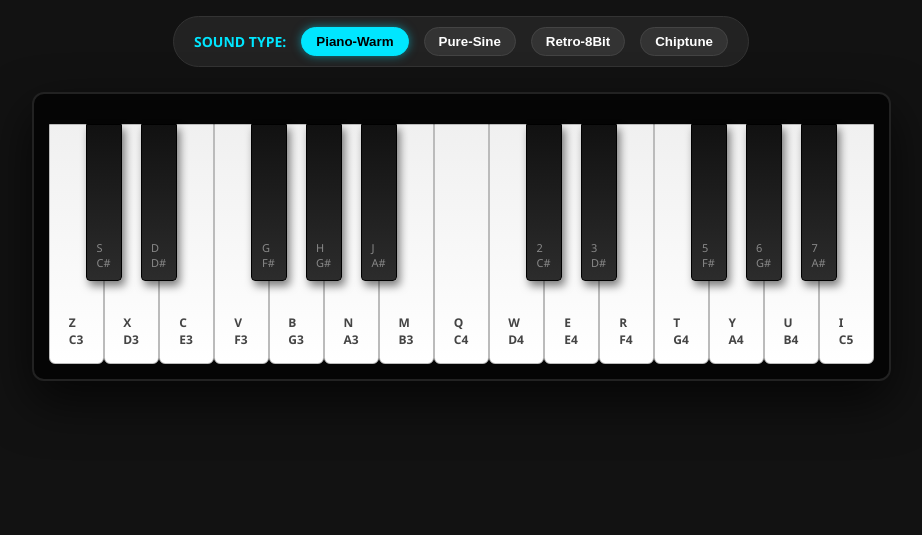
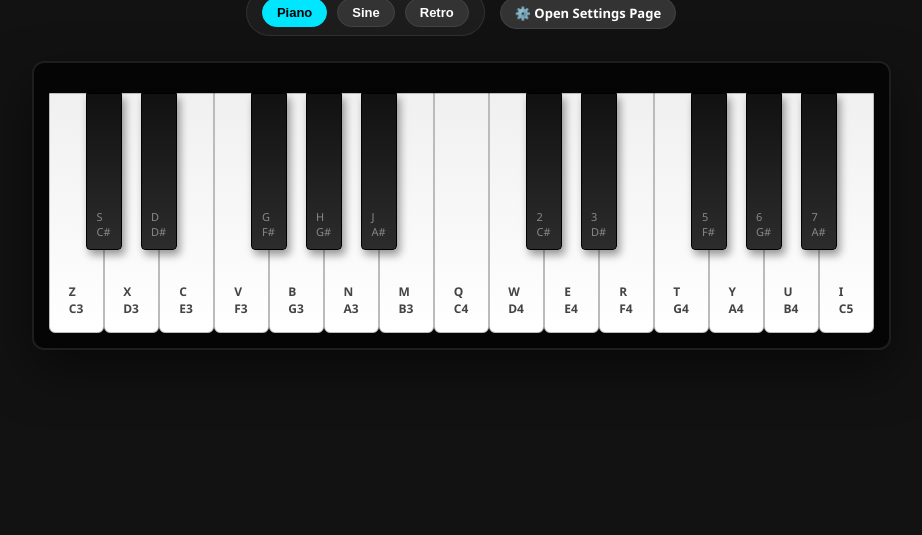
Before and after one commit to 131633-a11y/Online-piano, a plain HTML site: page index.html in a window 1280 px wide. Shown: the part 265-800 px from the top of the page, without its empty margins (179-1101 px from the left). Drawn offline with Linux system fonts and the light colour scheme.

Commit message:
Update index.html
NEw ettings

```diff
--- a/index.html
+++ b/index.html
@@ -5,182 +5,118 @@
     <meta name="viewport" content="width=device-width, initial-scale=1.0">
     <title>Deluxe 2-Octave Online Piano</title>
     <style>
+        :root {
+            --bg-color: #121212;
+            --container-bg: #050505;
+            --accent-color: #00e6ff;
+            --text-color: #ffffff;
+        }
+        .theme-light {
+            --bg-color: #f5f5f7;
+            --container-bg: #e5e5ea;
+            --accent-color: #007aff;
+            --text-color: #1c1c1e;
+        }
+        .theme-retro {
+            --bg-color: #2b1836;
+            --container-bg: #190a21;
+            --accent-color: #ff007f;
+            --text-color: #39ff14;
+        }
+
         body {
             margin: 0;
-            background: #121212;
+            background: var(--bg-color);
             font-family: 'Segoe UI', Tahoma, Geneva, Verdana, sans-serif;
             display: flex;
             flex-direction: column;
             align-items: center;
             justify-content: center;
             height: 100vh;
-            color: #fff;
-            overflow-x: hidden;
+            color: var(--text-color);
         }
-        h1 { margin-bottom: 5px; color: #00e6ff; text-shadow: 0 0 10px rgba(0,230,255,0.3); }
-        .instructions { margin-bottom: 20px; color: #aaa; text-align: center; font-size: 14px; }
+        h1 { margin-bottom: 5px; color: var(--accent-color); }
+        .header-controls { display: flex; gap: 15px; margin-bottom: 25px; align-items: center; }
 
-        /* Control Panel Styles */
         .controls {
-            margin-bottom: 25px;
-            display: flex;
-            gap: 15px;
-            background: #222;
-            padding: 10px 20px;
-            border-radius: 30px;
-            border: 1px solid #333;
+            display: flex; gap: 10px; background: rgba(128,128,128,0.1);
+            padding: 8px 15px; border-radius: 30px; border: 1px solid rgba(128,128,128,0.2);
         }
-        .controls label { font-size: 14px; font-weight: bold; align-self: center; color: #00e6ff; }
-        .controls button {
-            background: #333;
-            color: #fff;
-            border: 1px solid #444;
-            padding: 6px 14px;
-            border-radius: 20px;
-            cursor: pointer;
-            font-weight: bold;
-            transition: all 0.2s;
+        .controls button, .settings-link {
+            background: #333; color: #fff; border: 1px solid #444;
+            padding: 6px 14px; border-radius: 20px; cursor: pointer;
+            font-weight: bold; text-decoration: none; font-size: 13px;
         }
-        .controls button.active-synth {
-            background: #00e6ff;
-            color: #000;
-            border-color: #00e6ff;
-            box-shadow: 0 0 10px rgba(0,230,255,0.5);
+        .controls button.active-synth { background: var(--accent-color); color: #000; border-color: var(--accent-color); }
+
+        .piano-container {
+            display: flex; position: relative; background: var(--container-bg);
+            padding: 30px 15px 15px 15px; border-radius: 12px;
+            box-shadow: 0 20px 50px rgba(0,0,0,0.5); border: 2px solid rgba(128,128,128,0.2);
         }
-
-        /* Piano Keyboard Container */
-        .piano-container {
-            display: flex;
-            position: relative;
-            background: #050505;
-            padding: 30px 15px 15px 15px;
-            border-radius: 12px;
-            box-shadow: 0 20px 50px rgba(0,0,0,0.7);
-            border: 2px solid #222;
+        .key { cursor: pointer; user-select: none; position: relative; }
+        .white-key {
+            width: 55px; height: 240px; background: linear-gradient(to bottom, #f0f0f0 0%, #ffffff 100%);
+            border: 1px solid #bbb; border-radius: 0 0 6px 6px; box-sizing: border-box;
+            display: flex; flex-direction: column; justify-content: flex-end; align-items: center;
+            padding-bottom: 15px; color: #444; font-weight: bold; font-size: 12px; z-index: 1;
         }
-
-        /* Keys Base Styles */
-        .key {
-            cursor: pointer;
-            user-select: none;
-            position: relative;
+        .white-key:active, .white-key.active { background: #d4d4d4; transform: translateY(2px); }
+        .black-key {
+            width: 34px; height: 145px; background: linear-gradient(to bottom, #111 0%, #2c2c2c 100%);
+            border: 1px solid #000; border-radius: 0 0 4px 4px; position: absolute; z-index: 10;
+            display: flex; flex-direction: column; justify-content: flex-end; align-items: center;
+            padding-bottom: 10px; color: #888; font-size: 11px; box-shadow: 3px 5px 8px rgba(0,0,0,0.4);
         }
-
-        /* White Keys (15 keys total across 2 octaves) */
-        .white-key {
-            width: 55px;
-            height: 240px;
-            background: linear-gradient(to bottom, #f0f0f0 0%, #ffffff 100%);
-            border: 1px solid #bbb;
-            border-radius: 0 0 6px 6px;
-            box-sizing: border-box;
-            display: flex;
-            flex-direction: column;
-            justify-content: flex-end;
-            align-items: center;
-            padding-bottom: 15px;
-            color: #444;
-            font-weight: bold;
-            font-size: 12px;
-            transition: background 0.05s, transform 0.05s;
-            z-index: 1;
-        }
-        .white-key:active, .white-key.active {
-            background: #d4d4d4;
-            box-shadow: inset 0 8px 12px rgba(0,0,0,0.25);
-            transform: translateY(2px);
-        }
-
-        /* Black Keys (10 keys total, positioned relatively over white keys) */
-        .black-key {
-            width: 34px;
-            height: 145px;
-            background: linear-gradient(to bottom, #111 0%, #2c2c2c 100%);
-            border: 1px solid #000;
-            border-radius: 0 0 4px 4px;
-            position: absolute;
-            z-index: 10;
-            display: flex;
-            flex-direction: column;
-            justify-content: flex-end;
-            align-items: center;
-            padding-bottom: 10px;
-            color: #888;
-            font-size: 11px;
-            transition: background 0.05s, transform 0.05s;
-            box-shadow: 3px 5px 8px rgba(0,0,0,0.5);
-        }
-        .black-key:active, .black-key.active {
-            background: #444;
-            transform: translateY(1px);
-            box-shadow: 1px 2px 4px rgba(0,0,0,0.5);
-        }
+        .black-key:active, .black-key.active { background: #444; transform: translateY(1px); }
+        .hide-labels .key-label { display: none; }
     </style>
 </head>
 <body>
 
     <h1>Online Deluxe Piano</h1>
-    <div class="instructions">
-        Click notes or use your PC keyboard.<br>
-        <strong>Octave 1:</strong> Z X C V B N M , . / &nbsp;&nbsp;|&nbsp;&nbsp; <strong>Octave 2:</strong> Q W E R T Y U I O P [
+    <div class="header-controls">
+        <div class="controls">
+            <button id="btn-triangle" class="active-synth" onclick="setWaveform('triangle')">Piano</button>
+            <button id="btn-sine" onclick="setWaveform('sine')">Sine</button>
+            <button id="btn-sawtooth" onclick="setWaveform('sawtooth')">Retro</button>
+        </div>
+        <a href="settings.html" class="settings-link">⚙️ Open Settings Page</a>
     </div>
 
-    <!-- Synth Type Customizer Controls -->
-    <div class="controls">
-        <label>SOUND TYPE:</label>
-        <button id="btn-triangle" class="active-synth" onclick="setWaveform('triangle')">Piano-Warm</button>
-        <button id="btn-sine" onclick="setWaveform('sine')">Pure-Sine</button>
-        <button id="btn-sawtooth" onclick="setWaveform('sawtooth')">Retro-8Bit</button>
-        <button id="btn-square" onclick="setWaveform('square')">Chiptune</button>
-    </div>
+    <!-- The Piano Keybed Structure -->
+    <div class="piano-container" id="keyboard">
+        <!-- OCTAVE 1 -->
+        <div class="white-key key" data-note="C3" data-key="z"><span class="key-label">Z<br>C3</span></div>
+        <div class="black-key key" data-note="C#3" data-key="s" style="left: 52px;"><span class="key-label">S<br>C#</span></div>
+        <div class="white-key key" data-note="D3" data-key="x"><span class="key-label">X<br>D3</span></div>
+        <div class="black-key key" data-note="D#3" data-key="d" style="left: 107px;"><span class="key-label">D<br>D#</span></div>
+        <div class="white-key key" data-note="E3" data-key="c"><span class="key-label">C<br>E3</span></div>
+        <div class="white-key key" data-note="F3" data-key="v"><span class="key-label">V<br>F3</span></div>
+        <div class="black-key key" data-note="F#3" data-key="g" style="left: 217px;"><span class="key-label">G<br>F#</span></div>
+        <div class="white-key key" data-note="G3" data-key="b"><span class="key-label">B<br>G3</span></div>
+        <div class="black-key key" data-note="G#3" data-key="h" style="left: 272px;"><span class="key-label">H<br>G#</span></div>
+        <div class="white-key key" data-note="A3" data-key="n"><span class="key-label">N<br>A3</span></div>
+        <div class="black-key key" data-note="A#3" data-key="j" style="left: 327px;"><span class="key-label">J<br>A#</span></div>
+        <div class="white-key key" data-note="B3" data-key="m"><span class="key-label">M<br>B3</span></div>
 
-    <!-- The 25-Key Custom Keybed Structure -->
-    <div class="piano-container" id="keyboard">
-        <!-- OCTAVE 1 (C3 to B3) -->
-        <div class="white-key key" data-note="C3" data-key="z">Z<br>C3</div>
-        <div class="black-key key" data-note="C#3" data-key="s" style="left: 52px;">S<br>C#</div>
-
-        <div class="white-key key" data-note="D3" data-key="x">X<br>D3</div>
-        <div class="black-key key" data-note="D#3" data-key="d" style="left: 107px;">D<br>D#</div>
-
-        <div class="white-key key" data-note="E3" data-key="c">C<br>E3</div>
-
-        <div class="white-key key" data-note="F3" data-key="v">V<br>F3</div>
-        <div class="black-key key" data-note="F#3" data-key="g" style="left: 217px;">G<br>F#</div>
-
-        <div class="white-key key" data-note="G3" data-key="b">B<br>G3</div>
-        <div class="black-key key" data-note="G#3" data-key="h" style="left: 272px;">H<br>G#</div>
-
-        <div class="white-key key" data-note="A3" data-key="n">N<br>A3</div>
-        <div class="black-key key" data-note="A#3" data-key="j" style="left: 327px;">J<br>A#</div>
-
-        <div class="white-key key" data-note="B3" data-key="m">M<br>B3</div>
-
-        <!-- OCTAVE 2 (C4 to C5) -->
-        <div class="white-key key" data-note="C4" data-key="q">Q<br>C4</div>
-        <div class="black-key key" data-note="C#4" data-key="2" style="left: 492px;">2<br>C#</div>
-
-        <div class="white-key key" data-note="D4" data-key="w">W<br>D4</div>
-        <div class="black-key key" data-note="D#4" data-key="3" style="left: 547px;">3<br>D#</div>
-
-        <div class="white-key key" data-note="E4" data-key="e">E<br>E4</div>
-
-        <div class="white-key key" data-note="F4" data-key="r">R<br>F4</div>
-        <div class="black-key key" data-note="F#4" data-key="5" style="left: 657px;">5<br>F#</div>
-
-        <div class="white-key key" data-note="G4" data-key="t">T<br>G4</div>
-        <div class="black-key key" data-note="G#4" data-key="6" style="left: 712px;">6<br>G#</div>
-
-        <div class="white-key key" data-note="A4" data-key="y">Y<br>A4</div>
-        <div class="black-key key" data-note="A#4" data-key="7" style="left: 767px;">7<br>A#</div>
-
-        <div class="white-key key" data-note="B4" data-key="u">U<br>B4</div>
-
-        <div class="white-key key" data-note="C5" data-key="i">I<br>C5</div>
+        <!-- OCTAVE 2 -->
+        <div class="white-key key" data-note="C4" data-key="q"><span class="key-label">Q<br>C4</span></div>
+        <div class="black-key key" data-note="C#4" data-key="2" style="left: 492px;"><span class="key-label">2<br>C#</span></div>
+        <div class="white-key key" data-note="D4" data-key="w"><span class="key-label">W<br>D4</span></div>
+        <div class="black-key key" data-note="D#4" data-key="3" style="left: 547px;"><span class="key-label">3<br>D#</span></div>
+        <div class="white-key key" data-note="E4" data-key="e"><span class="key-label">E<br>E4</span></div>
+        <div class="white-key key" data-note="F4" data-key="r"><span class="key-label">R<br>F4</span></div>
+        <div class="black-key key" data-note="F#4" data-key="5" style="left: 657px;"><span class="key-label">5<br>F#</span></div>
+        <div class="white-key key" data-note="G4" data-key="t"><span class="key-label">T<br>G4</span></div>
+        <div class="black-key key" data-note="G#4" data-key="6" style="left: 712px;"><span class="key-label">6<br>G#</span></div>
+        <div class="white-key key" data-note="A4" data-key="y"><span class="key-label">Y<br>A4</span></div>
+        <div class="black-key key" data-note="A#4" data-key="7" style="left: 767px;"><span class="key-label">7<br>A#</span></div>
+        <div class="white-key key" data-note="B4" data-key="u"><span class="key-label">U<br>B4</span></div>
+        <div class="white-key key" data-note="C5" data-key="i"><span class="key-label">I<br>C5</span></div>
     </div>
 
     <script>
-        // Exact frequencies across 25 sequential keys
         const noteFrequencies = {
             "C3": 130.81, "C#3": 138.59, "D3": 146.83, "D#3": 155.56, "E3": 164.81, "F3": 174.61, "F#3": 185.00, "G3": 196.00, "G#3": 207.65, "A3": 220.00, "A#3": 233.08, "B3": 246.94,
             "C4": 261.63, "C#4": 277.18, "D4": 293.66, "D#4": 311.13, "E4": 329.63, "F4": 349.23, "F#4": 369.99, "G4": 392.00, "G#4": 415.30, "A4": 440.00, "A#4": 466.16, "B4": 493.88, "C5": 523.25
@@ -188,15 +124,30 @@
 
         const activeOscillators = {};
         let audioCtx = null;
-        let currentWaveform = 'triangle'; // Default setting
+        let currentWaveform = 'triangle';
+        let globalVolume = 0.3;
+
+        // Fetch cross-page state on initiation mount
+        window.addEventListener('DOMContentLoaded', () => {
+            // Apply Master Volume Setup
+            if(localStorage.getItem('pianoVolume')) {
+                globalVolume = parseFloat(localStorage.getItem('pianoVolume'));
+            }
+            // Apply Visual Style profile
+            if(localStorage.getItem('pianoTheme')) {
+                const activeTheme = localStorage.getItem('pianoTheme');
+                if (activeTheme !== 'dark') document.body.classList.add(`theme-${activeTheme}`);
+            }
+            // Apply UI label tags configuration
+            if(localStorage.getItem('pianoLabels') === 'hide') {
+                document.getElementById('keyboard').classList.add('hide-labels');
+            }
+        });
 
         function initAudio() {
-            if (!audioCtx) {
-                audioCtx = new (window.AudioContext || window.webkitAudioContext)();
-            }
+            if (!audioCtx) { audioCtx = new (window.AudioContext || window.webkitAudioContext)(); }
         }
 
-        // Change synthesizer engine settings on click
         function setWaveform(type) {
             currentWaveform = type;
             document.querySelectorAll('.controls button').forEach(btn => btn.classList.remove('active-synth'));
@@ -213,8 +164,7 @@
             osc.type = currentWaveform;
             osc.frequency.setValueAtTime(noteFrequencies[note], audioCtx.currentTime);
 
-            // Audio gain staging setup
-            gainNode.gain.setValueAtTime(0.3, audioCtx.currentTime);
+            gainNode.gain.setValueAtTime(globalVolume, audioCtx.currentTime);
             gainNode.gain.exponentialRampToValueAtTime(0.001, audioCtx.currentTime + 1.8);
 
             osc.connect(gainNode);
@@ -230,20 +180,26 @@
                 try {
                     gainNode.gain.cancelScheduledValues(audioCtx.currentTime);
                     gainNode.gain.setValueAtTime(gainNode.gain.value, audioCtx.currentTime);
-                    gainNode.gain.exponentialRampToValueAtTime(0.001, audioCtx.currentTime + 0.15); // Smooth release
+                    gainNode.gain.exponentialRampToValueAtTime(0.001, audioCtx.currentTime + 0.15);
                     setTimeout(() => osc.stop(), 150);
                 } catch(e) {}
+Use code with caution.
 delete activeOscillators[note];
 }
 }
-
-        // Mouse Events
+// --- Action Handlers (Mouse & Computer Keyboard mappings) ---
 document.querySelectorAll('.key').forEach(keyElement => {
 const note = keyElement.dataset.note;
-
-            keyElement.addEventListener('mousedown', () => {
-                playNote(note);
-                keyElement.classList.add('active');
+keyElement.addEventListener('mousedown', () => { playNote(note); keyElement.classList.add('active'); });
+keyElement.addEventListener('mouseup', () => { stopNote(note); keyElement.classList.remove('active'); });
+keyElement.addEventListener('mouseleave', () => { stopNote(note); keyElement.classList.remove('active'); });
 });
-
-            keyElement.addEventListener('mouseup', () => {
+window.addEventListener('keydown', (e) => {
+if (e.repeat) return;
+const keyElement = document.querySelector([data-key="${e.key.toLowerCase()}"]);
+if (keyElement) { playNote(keyElement.dataset.note); keyElement.classList.add('active'); }
+});
+window.addEventListener('keyup', (e) => {
+const keyElement = document.querySelector([data-key="${e.key.toLowerCase()}"]);
+if (keyElement) { stopNote(keyElement.dataset.note); keyElement.classList.remove('active'); }
+});
```
Lines whose indentation alone changed are shown as unchanged.
